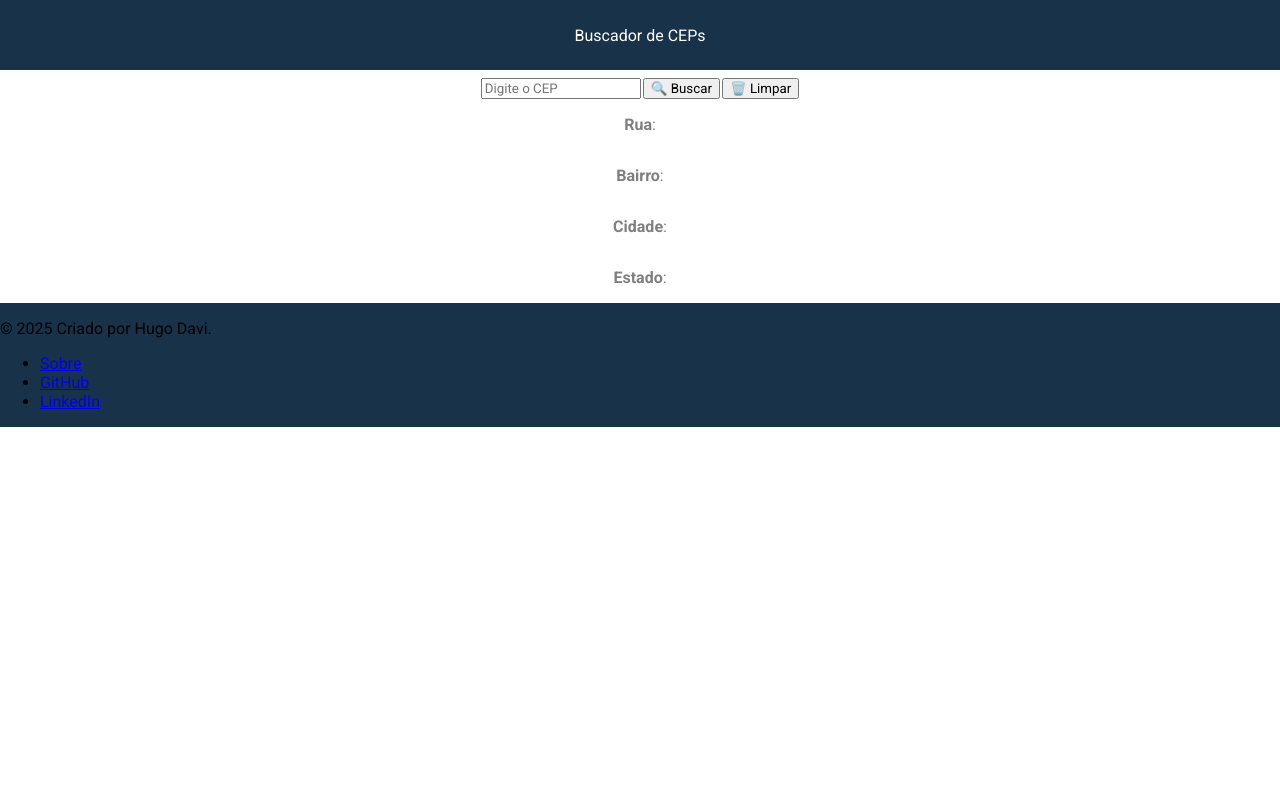
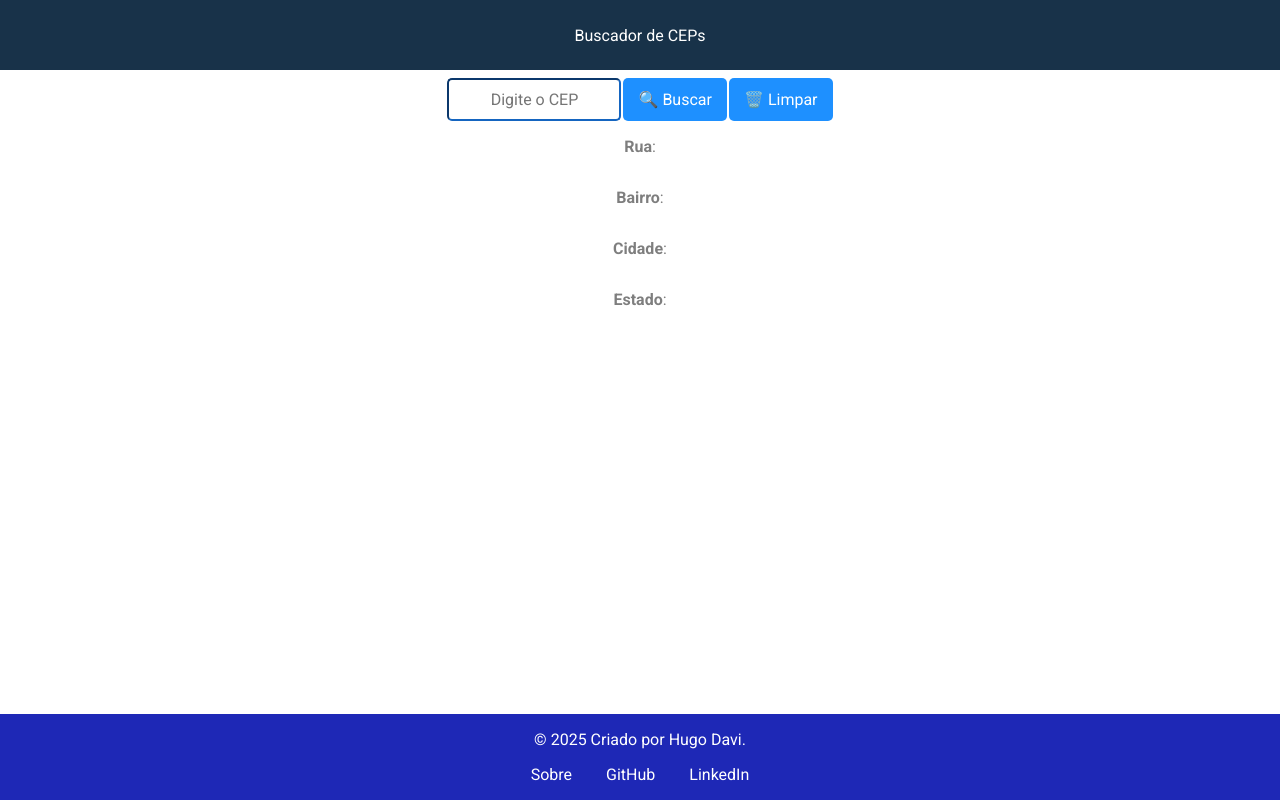
Before and after one commit to HugoDavi777/Buscador-de-CEPs, a plain HTML site: page index.html in a window 1280 px wide. Drawn offline with nearby package versions, Linux system fonts and the light colour scheme.

Commit message:
Update style.css

```diff
--- a/style.css
+++ b/style.css
@@ -17,11 +17,36 @@ header {
   justify-content: center;
   gap: 2px;
 }
+#cep{
+  border-radius: 5p;
+}
+
+button {
+  padding: 10px 15px;
+  border: none;
+  border-radius: 5px;
+  font-size: 16px;
+  cursor: pointer;
+  background-color: #1e90ff;
+  color: white;
+  transition: 0.3s;
+}
+
+button:hover {
+  background-color: #1565c0;
+}
 
 button:active {
-  background-color: aquamarine;
-  transition: ease 1s;
-  transform: scale(1, 1);
+  transform: scale(0.95);
+}
+
+input {
+  padding: 10px;
+  border-color:#1565c0;
+  border-radius: 5px;
+  font-size: 16px;
+  width: 150px;
+  text-align: center;
 }
 
 body {
@@ -39,6 +64,43 @@ body {
   flex: 1;
 }
 
-footer {
-  background-color: #183249;
+.footer {
+  position: fixed;
+  margin-top: 10px;
+  background-color: #1e28b6;
+  color: #fff;
+  text-align: center;
+  padding: 0px 0;
+  width: 100%;
+  bottom: 0;
 }
+
+.footer-content {
+  max-width: 1200px;
+  margin: 0 auto;
+  padding: 0 20px;
+}
+
+.footer p {
+  margin: 10;
+}
+
+.footer-links {
+  list-style-type: none;
+  padding: 0;
+  margin-top: 10px;
+}
+
+.footer-links li {
+  display: inline;
+  margin: 0 15px;
+}
+
+.footer-links a {
+  color: #fff;
+  text-decoration: none;
+}
+
+.footer-links a:hover {
+  text-decoration: underline;
+}
```
